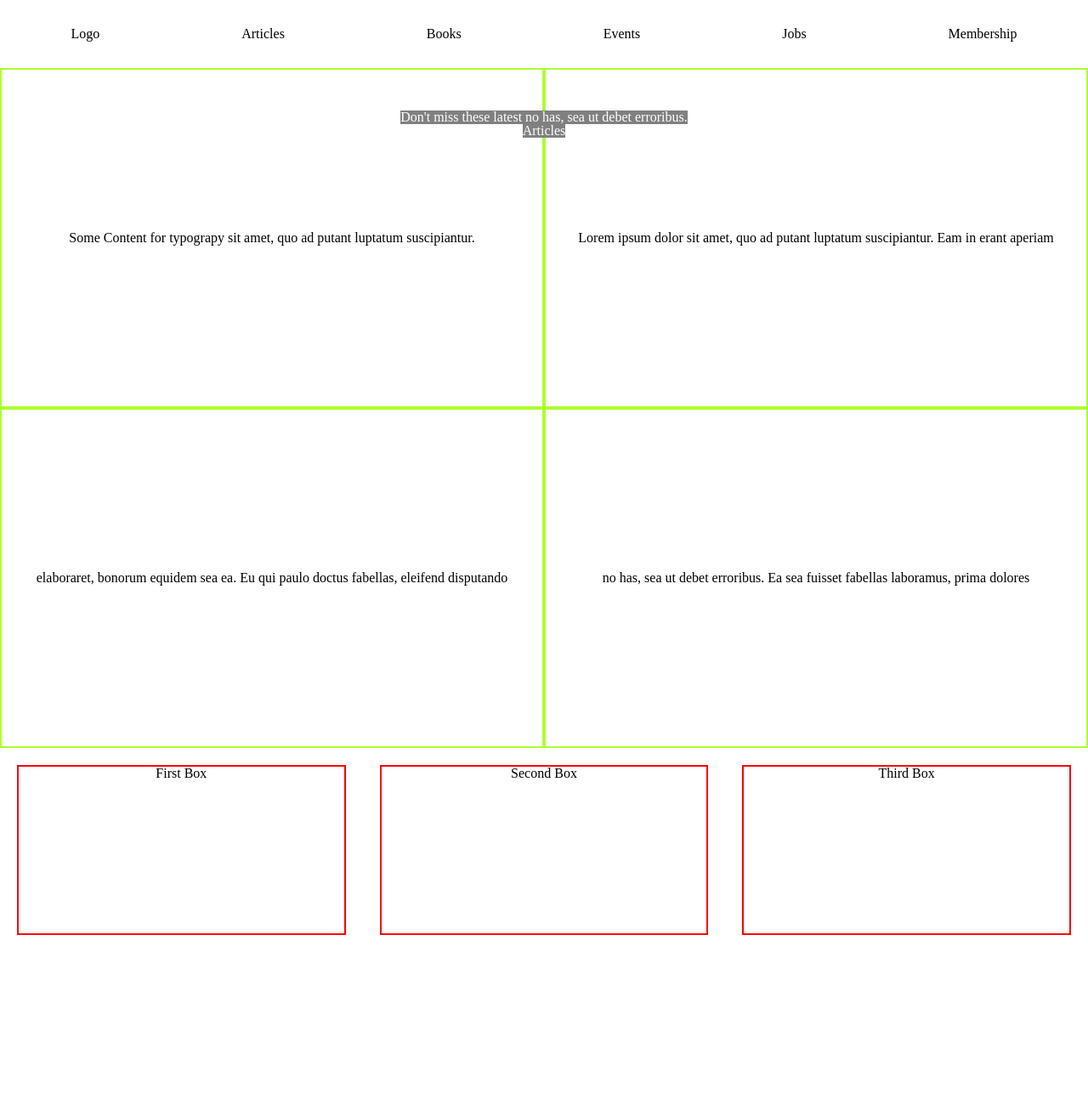
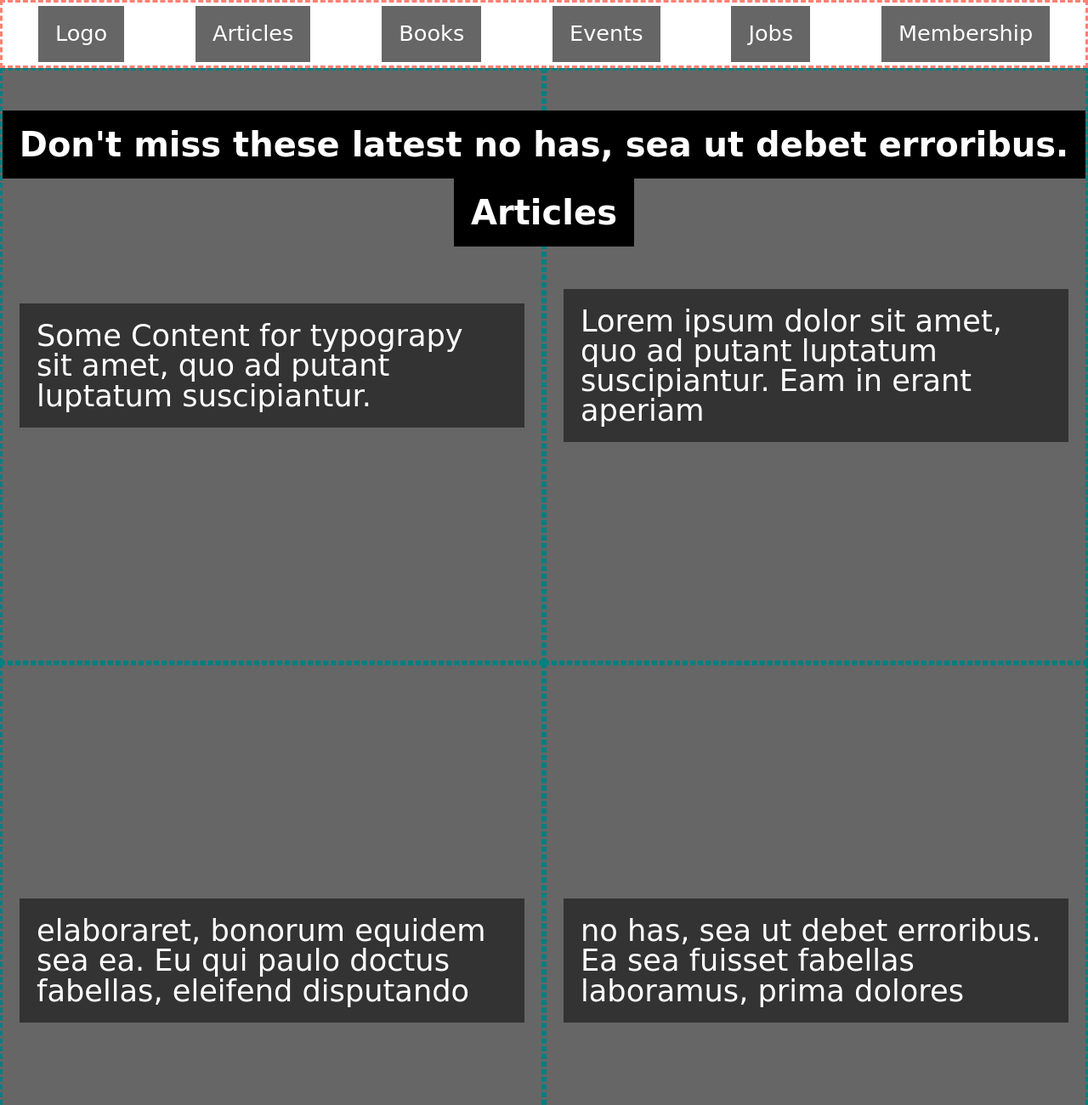
Before and after one commit to HenryTabima/design-teardown, a plain HTML site: page index.html in a window 1280 px wide. Shown: the top 1300 px of the page at 85% size. Before the commit the page ends 1120 px from the top, so only its background shows below. Drawn offline with nearby package versions, Linux system fonts and the light colour scheme; a web font is replaced by a local one.

Commit message:
[add] heat classes and better border styles

```diff
--- a/assets/css/styles.css
+++ b/assets/css/styles.css
@@ -1,25 +1,29 @@
-*{
+* {
     box-sizing: border-box;
-    border: 1px solid salmon;
     padding: 20px;
 }
 
+body {
+    font-family: 'Srisakdi', cursive;
+}
 
-.navigation ul{
+.navigation ul {
     display: flex;
     width: 100%;
     justify-content: space-around;
     min-height: 80px;
     align-items: center;
+    border: 3px dashed salmon;
 }
 
-.main{
+.main {
     display: flex;
     position: relative;
     flex-wrap: wrap;
     padding: 0;
 }
-.call-to-action{
+
+.call-to-action {
     position: absolute;
     display: flex;
     width: 100%;
@@ -29,32 +33,63 @@
 
 }
 
-.call-to-action p{
+.call-to-action p {
     text-align: center;
-    background: grey;
-    color: white;
-
-
-
 }
 
-.main-item{
+.main-item {
     width: 50%;
-    height: 400px;
+    height: 700px;
     display: flex;
     align-items: center;
     justify-content: center;
-    border: 2px solid greenyellow;
+    border: 3px dashed teal;
 }
 
-.sub-main-items{
+.sub-main-items {
     display: flex;
 }
-.sub-main-items li{
+
+.sub-main-items li {
     flex: 1;
     margin: 20px;
     height: 200px;
     text-align: center;
     justify-content: center;
-    border:2px solid red;
+    border: 3px dashed lawngreen;
 }
+
+/* General Styles */
+
+[class*="heat-"] {
+    padding: 20px;
+}
+
+.heat-1 {
+    background-color: #000;
+    color: white;
+    font-size: 2.5rem;
+    font-weight: bold;
+}
+
+.heat-2 {
+    background-color: #333;
+    color: white;
+    font-size: 2.2rem
+}
+
+.heat-3 {
+    background-color: #666;
+    color: white;
+    font-size: 1.6rem
+}
+
+.heat-4 {
+    background-color: #999;
+    font-size: 1.2rem
+}
+
+.heat-5 {
+    background-color: #ccc;
+    font-size: 1rem
+}
--- a/index.html
+++ b/index.html
@@ -1,54 +1,55 @@
 <!DOCTYPE html>
 <html lang="en">
+
 <head>
   <meta charset="UTF-8">
   <meta name="viewport" content="width=device-width, initial-scale=1.0">
   <meta http-equiv="X-UA-Compatible" content="ie=edge">
   <title>Design Teardown</title>
   <link rel="stylesheet" href="https://cdnjs.cloudflare.com/ajax/libs/meyer-reset/2.0/reset.min.css">
+  <link href="https://fonts.googleapis.com/css?family=Srisakdi:400,700" rel="stylesheet">
   <link rel="stylesheet" href="assets/css/styles.css">
+</head>
 
-</head>
 <body>
 
   <header class="header">
     <nav class="navigation">
       <ul>
-          <li>Logo</li>
-          <li>Articles</li>
-          <li>Books</li>
-          <li>Events</li>
-          <li>Jobs</li>
-          <li>Membership</li>
+        <li class="heat-3">Logo</li>
+        <li class="heat-3">Articles</li>
+        <li class="heat-3">Books</li>
+        <li class="heat-3">Events</li>
+        <li class="heat-3">Jobs</li>
+        <li class="heat-3">Membership</li>
       </ul>
     </nav>
   </header>
   <main class="main">
     <div class="call-to-action">
-          <p>Don't miss these latest no has, sea ut debet erroribus.  </p>
-          <p>Articles</p>
+      <p class="heat-1">Don't miss these latest no has, sea ut debet erroribus. </p>
+      <p class="heat-1">Articles</p>
     </div>
-    <div class="main-item">
-      <h3>Some Content for typograpy   sit amet, quo ad putant luptatum suscipiantur. </h3>
+    <div class="main-item heat-3">
+      <h3 class="heat-2">Some Content for typograpy sit amet, quo ad putant luptatum suscipiantur. </h3>
     </div>
-    <div class="main-item">
-        <h3>Lorem ipsum dolor sit amet, quo ad putant luptatum suscipiantur. Eam in erant aperiam
-           </h3>
+    <div class="main-item heat-3">
+      <h3 class="heat-2">Lorem ipsum dolor sit amet, quo ad putant luptatum suscipiantur. Eam in erant aperiam</h3>
     </div>
-    <div class="main-item">
-        <h3>elaboraret, bonorum equidem sea ea. Eu qui paulo doctus fabellas, eleifend disputando</h3>
+    <div class="main-item heat-3">
+      <h3 class="heat-2">elaboraret, bonorum equidem sea ea. Eu qui paulo doctus fabellas, eleifend disputando</h3>
     </div>
-    <div class="main-item">
-      <h3>no has, sea ut debet erroribus. Ea sea fuisset fabellas laboramus, prima dolores</h3>
+    <div class="main-item heat-3">
+      <h3 class="heat-2">no has, sea ut debet erroribus. Ea sea fuisset fabellas laboramus, prima dolores</h3>
     </div>
   </main>
 
   <div class="sub-main">
 
     <ul class="sub-main-items">
-      <li>First Box</li>
-      <li>Second Box</li>
-      <li>Third Box</li>
+      <li class="heat-4">First Box</li>
+      <li class="heat-4">Second Box</li>
+      <li class="heat-4">Third Box</li>
     </ul>
 
   </div>
@@ -56,4 +57,5 @@
 
 
 </body>
+
 </html>
```
Lines whose indentation alone changed are shown as unchanged.
